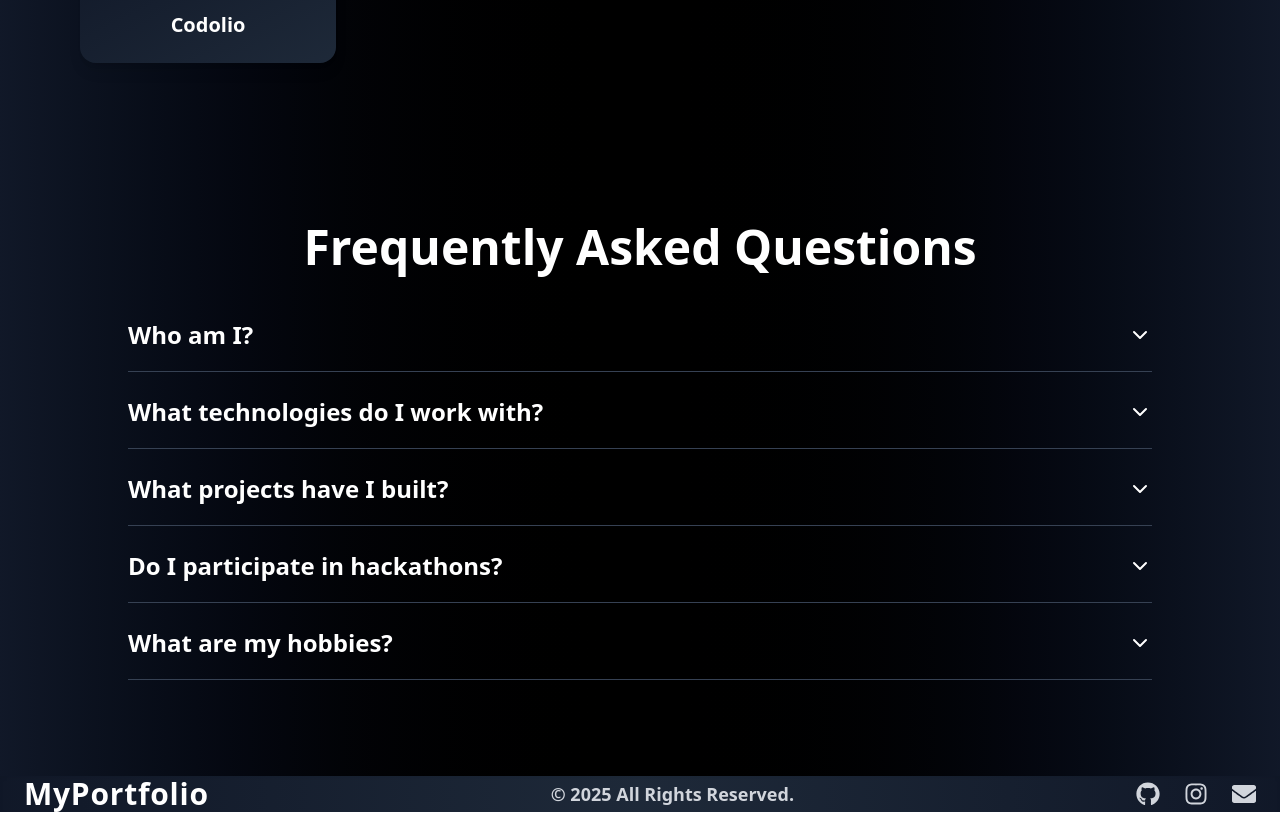
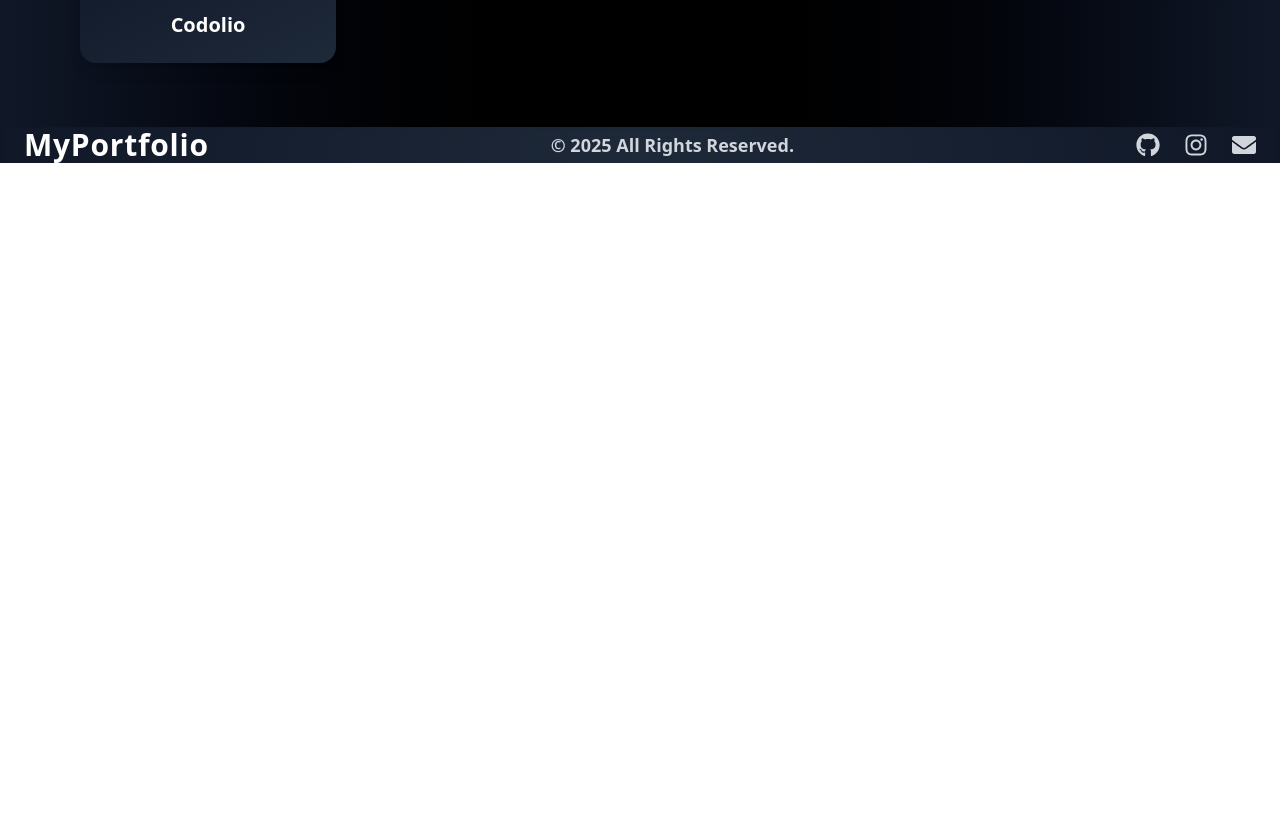
Before and after one commit to SHUBham66ingh/Myportfolio, a React (Vite) app: page / in a window 1280 px wide. Shown: the part 1520-2334 px from the top of the page. After the commit the page ends 1685 px from the top, so only its background shows below. Built offline with nearby package versions, Linux system fonts and the light colour scheme.

Commit message:
faq updated

```diff
--- a/src/components/Faq.js
+++ /dev/null
@@ -1,52 +0,0 @@
-import { useState } from "react";
-import { ChevronDown } from "lucide-react";
-
-const faqs = [
-  { question: "Who am I?", answer: "I’m Shubham Singh, a 4th-year CS student and full-stack web developer." },
-  { question: "What technologies do I work with?", answer: "I work with React, Next.js, Tailwind, Node.js, Express, and MongoDB." },
-  { question: "What projects have I built?", answer: "I’ve built projects like a Swiggy Clone, Weather App, Cricket Quiz, URL Shortener, TreeBio, and Enhanced Blockchain Video Calling (major project)." },
-  { question: "Do I participate in hackathons?", answer: "Yes! I was selected in the top 25 teams in the SIH internal hackathon at my college." },
-  { question: "What are my hobbies?", answer: "I love gymming, travelling, playing football and cricket" },
-];
-
-
-
-
-export default function FAQ() {
-  const [openIndex, setOpenIndex] = useState(null);
-
-  const toggleFAQ = (index) => {
-    setOpenIndex(openIndex === index ? null : index);
-  };
-
-  return (
-    <div className="bg-gradient-to-r from-gray-900 via-black to-gray-900 text-white py-24 px-8">
-      <div className="max-w-5xl mx-auto">
-        <h1 className="text-5xl font-extrabold text-center mb-12">
-          <span className="text-pink-500"></span> Frequently Asked Questions
-        </h1>
-        <div className="space-y-6">
-          {faqs.map((faq, index) => (
-            <div
-              key={index}
-              className="border-b border-gray-700 pb-5 cursor-pointer"
-              onClick={() => toggleFAQ(index)}
-            >
-              <div className="flex justify-between items-center">
-                <h2 className="text-2xl font-semibold">{faq.question}</h2>
-                <ChevronDown
-                  className={`w-6 h-6 transition-transform duration-300 ${
-                    openIndex === index ? "rotate-180 text-pink-500" : ""
-                  }`}
-                />
-              </div>
-              {openIndex === index && (
-                <p className="mt-3 text-lg text-gray-300 leading-relaxed">{faq.answer}</p>
-              )}
-            </div>
-          ))}
-        </div>
-      </div>
-    </div>
-  );
-}
--- a/src/components/Home.js
+++ b/src/components/Home.js
@@ -2,7 +2,7 @@ import Header from "./Header.js";
 import Body from "./Body.js";
 import Footer from "./Footer.js";
 import Profiles from "./Profiles.js";
-import Faq from "./Faq.js";
+
 
 
 function Home() {
@@ -11,7 +11,6 @@ function Home() {
       <Header></Header>
       <Body></Body>
       <Profiles></Profiles>
-      <Faq></Faq>
       <Footer></Footer>
     </>
   );
```
